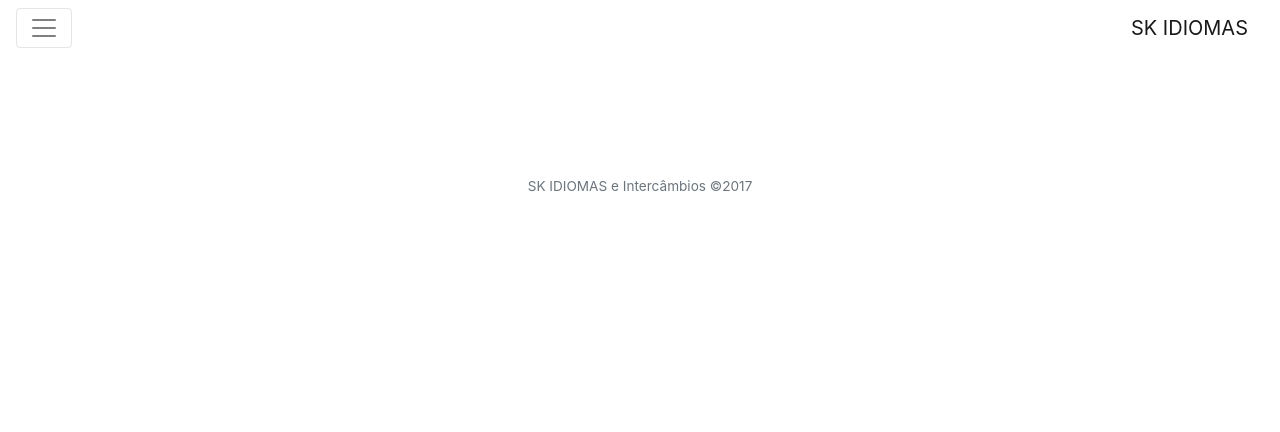
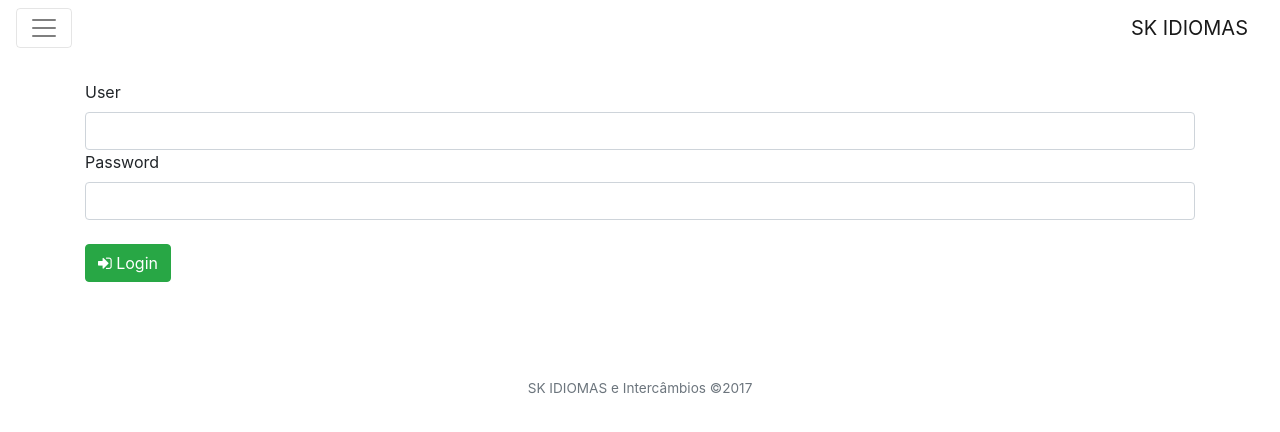
Before and after one commit to AgileLabs/SKs-Prototypen, an Angular app: page /login in a window 1280 px wide. Before the commit this address led to /. Shown: the top 432 px of the page. Built offline with nearby package versions, Linux system fonts and the light colour scheme.

Commit message:
Created the login component

```diff
--- a/src/app/app.module.ts
+++ b/src/app/app.module.ts
@@ -6,10 +6,12 @@ import { HttpModule } from '@angular/http';
 import { NgbModule } from '@ng-bootstrap/ng-bootstrap';
 import { AppRoutingModule } from './app-routing.module';
 import { AppComponent } from './app.component';
+import { LoginComponent } from './login/login.component';
 
 @NgModule({
   declarations: [
-    AppComponent
+    AppComponent,
+    LoginComponent
   ],
   imports: [
     BrowserModule,
--- /dev/null
+++ b/src/app/login/login.component.html
@@ -0,0 +1,14 @@
+<div class="container">
+  <form class="justify-content-center">
+    <div class="formGroup">
+      <label for="user">User</label>
+      <input type="text" class="form-control" id="user">
+    </div>
+    <div class="formGroup">
+      <label for="password">Password</label>
+      <input type="password" class="form-control" id="password">
+    </div>
+    <br>
+    <button type="button" class="btn btn-success" routerLink="/wortschatz"><i class="fa fa-sign-in"></i>&nbsp;Login</button>
+  </form>
+</div>
--- /dev/null
+++ b/src/app/login/login.component.ts
@@ -0,0 +1,12 @@
+import { Component, OnInit } from '@angular/core';
+
+@Component({
+  selector: 'skp-login',
+  templateUrl: './login.component.html',
+  styleUrls: ['./login.component.css']
+})
+export class LoginComponent implements OnInit {
+  constructor() {  }
+
+  ngOnInit() {}
+}
```
Also changed, not shown: src/app/app-routing.module.ts (+8 -1 lines), src/app/login/login.component.css (added).
